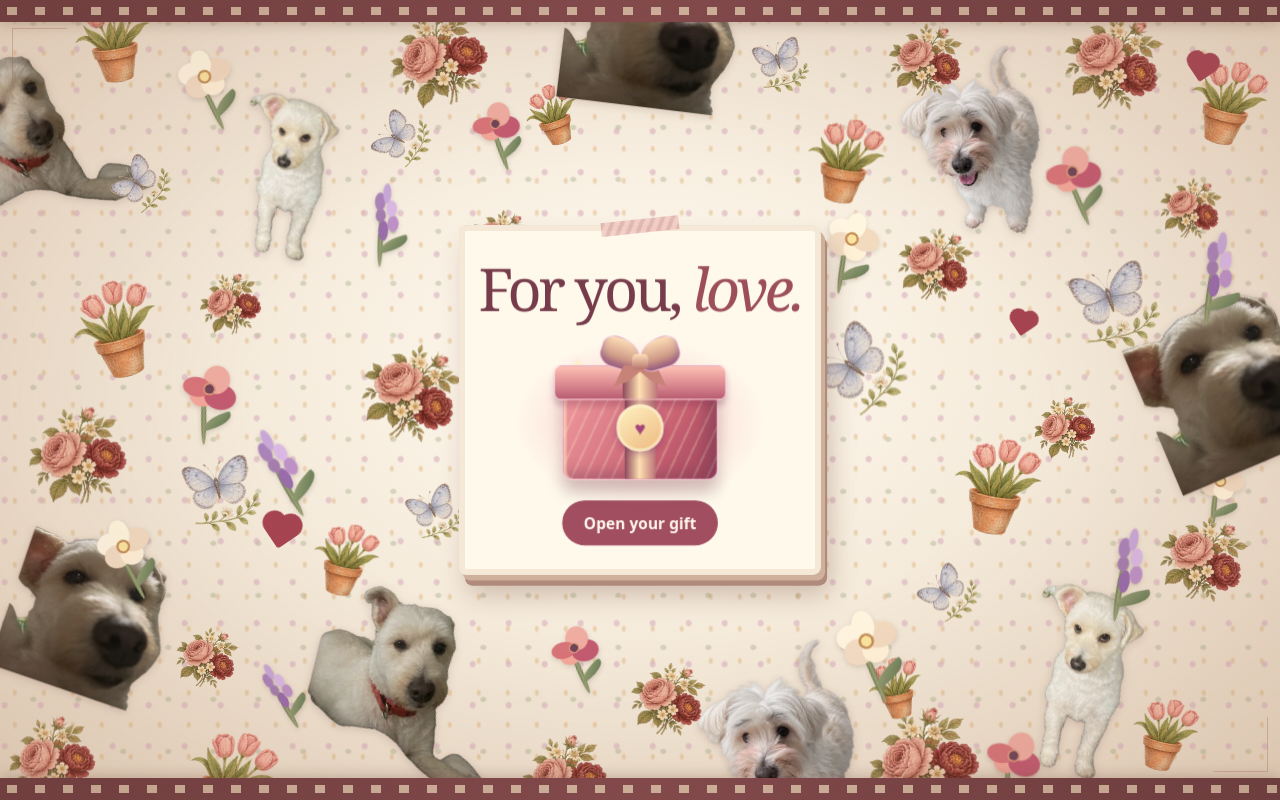
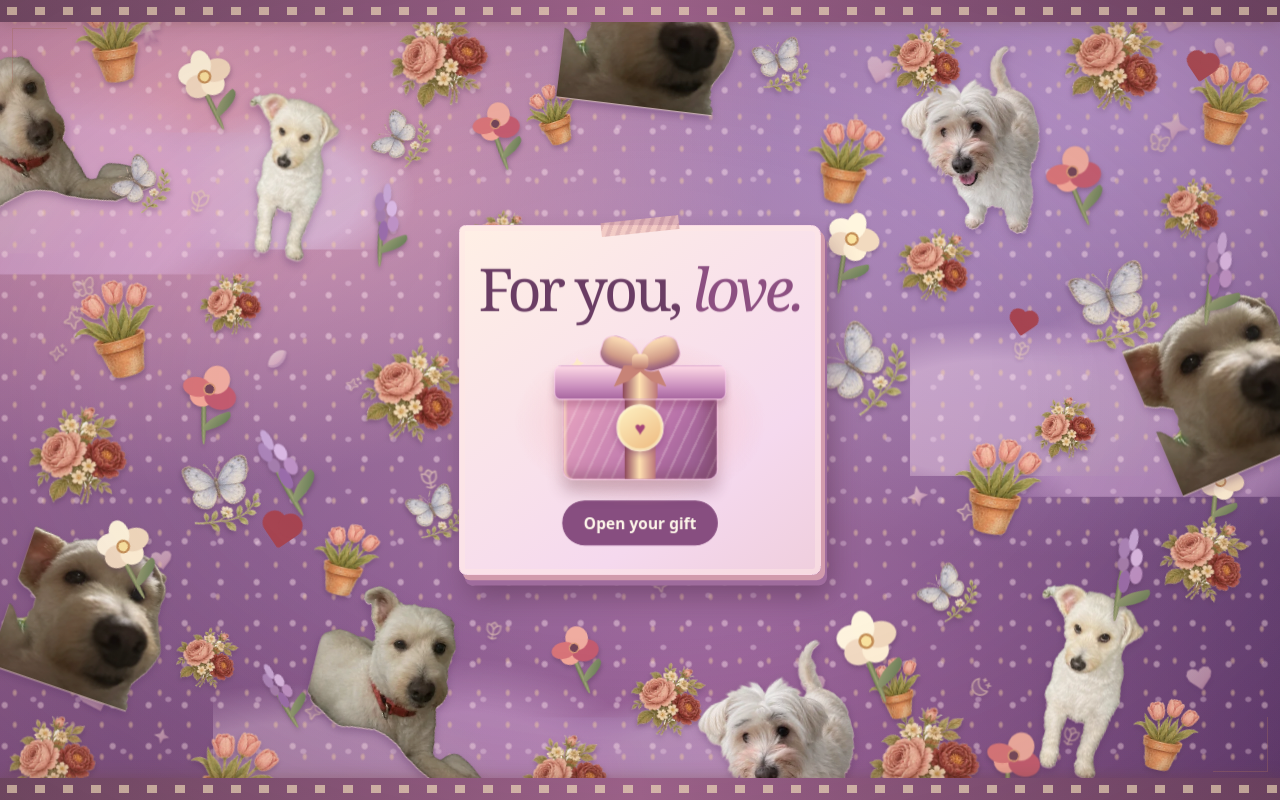
Before and after one commit to tristanjake23/for-you, a React (Vite) app: page / in a window 1280 px wide. Built offline with nearby package versions, Linux system fonts and the light colour scheme.

Commit message:
Unify the gift and Home with falling icons and layered notes

```diff
--- a/src/AmbientSky.tsx
+++ b/src/AmbientSky.tsx
@@ -1,6 +1,8 @@
 import type { CSSProperties } from "react";
 import "./ambient-sky.css";
 import "./paper-icons.css";
+
+const phosphorKinds = new Set(["butterfly", "bloom", "moon", "diamond"]);
 
 const stickerGroups = [
   [
@@ -54,10 +56,12 @@ export function AmbientSky({ paused }: { paused: boolean }) {
       <span className="sky-cloud cloud-low" />
       {stickerGroups.map((group, index) => (
         <div className="sky-sticker-layer" key={index}>
+          {[0, 1].map((repeat) => (
+            <div className="sky-sticker-panel" key={repeat}>
               {group.map(({ kind, x, y, color, size, angle }) => (
                 <span
                   key={x}
-              className={`sky-sticker sky-${color} paper-icon paper-icon-${kind}`}
+                  className={`sky-sticker sky-${color} paper-icon ${phosphorKinds.has(kind) ? `sky-phosphor sky-phosphor-${kind}` : `paper-icon-${kind}`}`}
                   style={{
                     left: `${x}%`,
                     top: `${y}%`,
@@ -69,5 +73,7 @@ export function AmbientSky({ paused }: { paused: boolean }) {
             </div>
           ))}
         </div>
+      ))}
+    </div>
   );
 }
--- a/src/Home.tsx
+++ b/src/Home.tsx
@@ -2,6 +2,7 @@ import { motion } from "motion/react";
 import { useEffect, useRef } from "react";
 import { Bouquet } from "./Bouquet";
 import { Letter } from "./Letter";
+import { LittleThings } from "./LittleThings";
 import { Notebook, type ScrapbookPhoto } from "./Notebook";
 import { FlappyBird } from "./FlappyBird";
 import "./home.css";
@@ -26,7 +27,12 @@ export function Home({ photos, blackDog, whiteDog, reduceMotion, onReplay }: Hom
     : { type: "spring" as const, duration: 0.65, bounce: 0.3 };
 
   return (
-    <div className="scrapbook">
+    <motion.div
+      className="scrapbook"
+      initial={reduceMotion ? false : { opacity: 0, y: 10 }}
+      animate={{ opacity: 1, y: 0 }}
+      transition={{ duration: reduceMotion ? 0 : 0.3 }}
+    >
       <header className="scrapbook-header">
         <a className="scrapbook-brand" href="#home">For Bembem <span aria-hidden="true">♥</span></a>
         <nav aria-label="Scrapbook">
@@ -41,7 +47,10 @@ export function Home({ photos, blackDog, whiteDog, reduceMotion, onReplay }: Hom
         <section className="scrapbook-hero" aria-labelledby="home-title">
           <div className="hero-copy">
             <h1 id="home-title" ref={heading} tabIndex={-1}>My favorite <em>person.</em></h1>
-            <a className="photo-link" href="#photos">See our photos <span aria-hidden="true">↓</span></a>
+            <div className="hero-actions">
+              <a className="photo-link" href="#photos">See our photos <span aria-hidden="true">↓</span></a>
+              <a className="photo-link photo-link-secondary" href="#little-things">Little things <span aria-hidden="true">↗</span></a>
+            </div>
           </div>
 
           <div className="scrapbook-scene">
@@ -78,6 +87,8 @@ export function Home({ photos, blackDog, whiteDog, reduceMotion, onReplay }: Hom
           </div>
         </section>
 
+        <LittleThings />
+
         <Letter reduceMotion={reduceMotion} />
 
         <Notebook photos={photos} reduceMotion={reduceMotion} />
@@ -88,6 +99,6 @@ export function Home({ photos, blackDog, whiteDog, reduceMotion, onReplay }: Hom
           <button className="replay-button" type="button" onClick={onReplay}>Replay surprise</button>
         </footer>
       </main>
-    </div>
+    </motion.div>
   );
 }
--- /dev/null
+++ b/src/LittleThings.tsx
@@ -0,0 +1,26 @@
+import "./little-things.css";
+
+const notes = [
+  { title: "Your laugh", kind: "heart", message: "Ang saya marinig ng tawa mo. Kahit corny yung joke ko, gusto pa rin kitang patawanin." },
+  { title: "Your lambing", kind: "bow", message: "Kahit isang simpleng message mo lang, gumagaan na yung araw ko." },
+  { title: "Time with you", kind: "star", message: "Kahit wala tayong plano at nagkukwentuhan lang, gusto ko yung ganung oras kasama ka." },
+];
+
+export function LittleThings() {
+  return (
+    <section className="little-things" id="little-things" aria-labelledby="little-things-title">
+      <h2 id="little-things-title">Little things I love</h2>
+      <div className="little-note-grid">
+        {notes.map(({ title, kind, message }) => (
+          <details className="little-note" key={title}>
+            <summary>
+              <span className={`paper-icon paper-icon-${kind}`} aria-hidden="true" />
+              <span>{title}</span>
+            </summary>
+            <p>{message}</p>
+          </details>
+        ))}
+      </div>
+    </section>
+  );
+}
--- a/src/ambient-sky.css
+++ b/src/ambient-sky.css
@@ -5,10 +5,10 @@
   pointer-events: none;
   z-index: 0;
   background:
-    radial-gradient(ellipse at 14% 18%, #fd9dd5b8, transparent 42%),
-    radial-gradient(ellipse at 85% 12%, #a3bbffbc, transparent 47%),
-    radial-gradient(ellipse at 64% 96%, #f688c79a, transparent 57%),
-    linear-gradient(145deg, #934db9 1%, #62339c 49%, #421b6b 100%);
+    radial-gradient(ellipse at 13% 13%, #f0a9be 0, transparent 39%),
+    radial-gradient(ellipse at 86% 10%, #bd9cdd 0, transparent 47%),
+    radial-gradient(ellipse at 56% 94%, #9d5d9a 0, transparent 58%),
+    linear-gradient(144deg, #ac74a8 0%, #71477d 55%, #492a65 100%);
 }
 
 .sky-cloud {
@@ -47,23 +47,6 @@
   animation-delay: -16s;
 }
 
-.sky-sticker-layer {
-  position: absolute;
-  inset: 0;
-  animation: sticker-drift 9s ease-in-out infinite alternate;
-}
-
-.sky-sticker-layer:nth-of-type(2) {
-  animation-duration: 12s;
-  animation-delay: -5s;
-  animation-direction: alternate-reverse;
-}
-
-.sky-sticker-layer:nth-of-type(3) {
-  animation-duration: 15s;
-  animation-delay: -7s;
-}
-
 .sky-sticker {
   position: absolute;
   font-size: clamp(0.8rem, calc(var(--sticker-size) * 0.68 + 0.4vw), var(--sticker-size));
@@ -77,11 +60,6 @@
 @keyframes cloud-drift {
   from { transform: translate3d(-2vw, 0, 0); }
   to { transform: translate3d(10vw, -1.5vh, 0); }
-}
-
-@keyframes sticker-drift {
-  from { transform: translate3d(-4px, 5px, 0) rotate(-1deg); }
-  to { transform: translate3d(8px, -13px, 0) rotate(2deg); }
 }
 
 .ambient-sky.is-paused > * {
@@ -99,11 +77,6 @@
   }
 }
 
-.sky-sticker-layer:nth-of-type(4) {
-  animation-duration: 13s;
-  animation-delay: -9s;
-}
-
 .sky-sticker.paper-icon {
   position: absolute;
   font-size: clamp(0.8rem, calc(var(--sticker-size) * 0.68 + 0.4vw), var(--sticker-size));
@@ -115,3 +88,44 @@
 .sky-gold { --icon-color: #edc489; }
 .sky-ice { --icon-color: #b6dbea; }
 .sky-peach { --icon-color: #e5af9e; }
+
+
+
+.sky-sticker-layer {
+  position: absolute;
+  inset: -100% 0 auto;
+  height: 200%;
+  animation: paper-fall var(--fall-time, 20s) linear var(--fall-offset, -8s) infinite;
+}
+
+.sky-sticker-layer:nth-of-type(2) { --fall-time: 24s; --fall-offset: -18s; }
+.sky-sticker-layer:nth-of-type(3) { --fall-time: 17s; --fall-offset: -9s; }
+.sky-sticker-layer:nth-of-type(4) { --fall-time: 27s; --fall-offset: -14s; }
+
+.sky-sticker-panel {
+  position: absolute;
+  inset: 0 0 auto;
+  height: 50%;
+}
+
+.sky-sticker-panel + .sky-sticker-panel { top: 50%; }
+.ambient-sky.is-paused .sky-sticker-layer { animation-play-state: paused; }
+
+@keyframes paper-fall {
+  0% { transform: translate3d(-3px, 0, 0); }
+  33% { transform: translate3d(8px, 16.666%, 0); }
+  67% { transform: translate3d(-6px, 33.333%, 0); }
+  100% { transform: translate3d(-3px, 50%, 0); }
+}
+
+@media (prefers-reduced-motion: reduce) {
+  .sky-sticker-layer:nth-of-type(n) { animation: none; }
+}
+
+.sky-phosphor {
+  background: url("./assets/sky-icons.webp") var(--sky-art-x, 0%) 0 / 400% 100% no-repeat;
+}
+
+.sky-phosphor-bloom { --sky-art-x: 33.333333%; }
+.sky-phosphor-moon { --sky-art-x: 66.666667%; }
+.sky-phosphor-diamond { --sky-art-x: 100%; }
--- a/src/gift-wallpaper.css
+++ b/src/gift-wallpaper.css
@@ -133,7 +133,7 @@
   height: clamp(0.8rem, 3vw, 1.35rem);
   background:
     repeating-linear-gradient(90deg, transparent 0 7px, #f2dfbfb5 7px 17px, transparent 17px 28px) center / 100% 38% no-repeat,
-    linear-gradient(90deg, #6a383b, #82484b 50%, #67373b);
+    linear-gradient(90deg, #664061, #9c618d 50%, #613a60);
   box-shadow: 0 0 1rem #67423662;
 }
 
@@ -245,3 +245,29 @@
   from { transform: translate3d(-7px, -10px, 0) rotate(-0.6deg); }
   to { transform: translate3d(8px, 12px, 0) rotate(0.7deg); }
 }
+
+.gift-wallpaper {
+  background-color: transparent;
+  background-image:
+    radial-gradient(ellipse at 13% 20%, #ffe5ee70 0 2px, transparent 4px),
+    radial-gradient(ellipse at 51% 65%, #f1cda77a 0 1px, transparent 3px),
+    radial-gradient(ellipse at 74% 45%, #f4d7ec60 0 2px, transparent 4px),
+    radial-gradient(ellipse at 50% 45%, #ffece83c, #62387645);
+}
+
+.gift-card {
+  border-color: #f9d8e5;
+  background: linear-gradient(142deg, #fff0e5, #f5d9ee 72%, #efcedd);
+  color: #6a3d64;
+  box-shadow: 0.25rem 0.33rem 0 #d19bac, 0.38rem 0.65rem 0 #9f6c9d, 0.56rem 1.25rem 1.7rem #49244074, inset 0 0 0 5px #ffe8e680;
+}
+
+.gift-screen .gift-card h1 em { color: #8c4f81; }
+.gift-card .gift-body {
+  background: repeating-linear-gradient(115deg, #fff0f042 0 2px, transparent 2px 12px), linear-gradient(122deg, #efacc4, #b974aa 64%, #895484);
+}
+.gift-card .gift-lid { background: linear-gradient(180deg, #ffd9e6, #c98dbd 65%, #a867a0); }
+.gift-card .button-label { background: #874e80; border-color: #874e80; }
+.wallpaper-dog { filter: drop-shadow(0 1px 0 #ffe9e1ba) drop-shadow(0 0.25rem 0.26rem #4c285d5e); }
+.wallpaper-sticker.illustrated-sticker, .wallpaper-sticker.botanical { filter: drop-shadow(0 0.2rem 0.18rem #492b4f5e); }
+.cinema-edge { background-color: #78486f; }
--- a/src/home.css
+++ b/src/home.css
@@ -452,3 +452,28 @@
 .sticker-lilac-flower, .sticker-outline-heart { --icon-color: #bc9ce3; }
 
 .sticker.paper-icon { position: absolute; }
+
+.scrapbook-header {
+  position: relative;
+  margin: 0.8rem 0 0;
+  padding-inline: clamp(0.65rem, 2vw, 1.35rem);
+  border: 1px solid #f2cde356;
+  border-radius: 0.75rem;
+  background: linear-gradient(155deg, #8c5b91e3, #603c76dc);
+  box-shadow: 0 0.25rem 0 #503261, 0 0.72rem 1.2rem #4b2c6470;
+}
+
+.scrapbook-hero { margin-bottom: 1rem; }
+.hero-actions { display: flex; flex-wrap: wrap; gap: 0.5rem; }
+.photo-link { box-shadow: 0 0.22rem 0 #442758, 0 0.38rem 0.65rem #472a5f80; }
+.photo-link-secondary { background: #885683; }
+
+.scrapbook-scene::before {
+  background:
+    radial-gradient(ellipse at 50% 83%, #fae0db79, transparent 58%),
+    radial-gradient(ellipse at 50% 46%, #d4a6ce89 0 27%, #6e477f6e 57%, transparent 72%);
+}
+
+@media (max-width: 660px) {
+  .hero-actions { justify-content: center; }
+}
--- /dev/null
+++ b/src/little-things.css
@@ -0,0 +1,83 @@
+.little-things {
+  width: min(100%, 57rem);
+  margin: 0 auto clamp(4rem, 10vw, 7rem);
+  scroll-margin-top: 1.2rem;
+}
+
+.little-things h2 {
+  margin-bottom: 1rem;
+  color: #fff0e9;
+  text-align: center;
+  font: italic clamp(2rem, 7vw, 3.65rem) / 1.04 Georgia, serif;
+  letter-spacing: -0.045em;
+  text-shadow: 0 0.14rem 0 #8d487969;
+}
+
+.little-note-grid {
+  display: grid;
+  grid-template-columns: repeat(3, minmax(0, 1fr));
+  align-items: start;
+  gap: clamp(0.8rem, 2.5vw, 1.3rem);
+}
+
+.little-note {
+  --note-surface: #f7dfda;
+  --note-edge: #c88b98;
+  --icon-color: #dd7d9b;
+  position: relative;
+  color: #5b3153;
+  border: 1px solid #fff0e1;
+  border-radius: 0.6rem;
+  background:
+    repeating-linear-gradient(90deg, #a9677c0a 0 1px, transparent 1px 4px),
+    linear-gradient(145deg, #fff4e6, var(--note-surface));
+  box-shadow: inset 0 0 0 0.2rem #fff9eb77, 0 0.28rem 0 var(--note-edge), 0 0.65rem 1rem #32184063;
+}
+
+.little-note:nth-child(2) {
+  --note-surface: #eedcf9;
+  --note-edge: #9d75b6;
+  --icon-color: #bf95e0;
+}
+
+.little-note:nth-child(3) {
+  --note-surface: #f6e2cc;
+  --note-edge: #b9898a;
+  --icon-color: #e0ab69;
+}
+
+.little-note summary {
+  display: grid;
+  grid-template-columns: auto 1fr auto;
+  align-items: center;
+  gap: 0.6rem;
+  min-height: 3.25rem;
+  padding: 0.6rem 0.9rem;
+  list-style: none;
+  font: 700 1rem Georgia, serif;
+  cursor: pointer;
+}
+
+.little-note summary::-webkit-details-marker { display: none; }
+
+.little-note summary::after {
+  content: "";
+  width: 0.38rem;
+  height: 0.38rem;
+  border-right: 1px solid;
+  border-bottom: 1px solid;
+  transform: rotate(45deg) translateY(-2px);
+}
+
+.little-note[open] summary::after { transform: rotate(225deg) translate(-1px, -1px); }
+.little-note summary .paper-icon { font-size: 1.35rem; }
+.little-note p { margin: 0 0.9rem 0.85rem; padding-top: 0.55rem; border-top: 1px dashed #986d8a66; font-size: 0.9rem; line-height: 1.55; }
+
+@media (max-width: 600px) {
+  .little-note-grid { grid-template-columns: 1fr; }
+}
+
+@media (hover: hover) and (prefers-reduced-motion: no-preference) {
+  .little-note { transition: transform 220ms ease-out; }
+  .little-note:hover { transform: perspective(600px) translateY(-3px) rotateX(4deg); }
+}
--- a/src/main.tsx
+++ b/src/main.tsx
@@ -78,7 +78,7 @@ function App() {
   }
 
   function replay() {
-    if (["#home", "#letter", "#photos", "#games"].includes(window.location.hash)) {
+    if (["#home", "#letter", "#photos", "#games", "#little-things"].includes(window.location.hash)) {
       window.history.replaceState(window.history.state, "", window.location.pathname + window.location.search);
     }
     setHasReplayed(true);
@@ -87,7 +87,7 @@ function App() {
 
   return (
     <MotionConfig reducedMotion="user">
-      {stage === "revealed" && <AmbientSky paused={false} />}
+      <AmbientSky paused={isOpening} />
       {backgroundMusic && <audio ref={music} src={backgroundMusic} autoPlay preload="auto" />}
       {stage === "revealed" ? (
         <Home
```
Also changed, not shown: src/assets/sky-icons.webp (added), 1 other file (tests, documents, lock files or other folders). Lines whose indentation alone changed are shown as unchanged.
